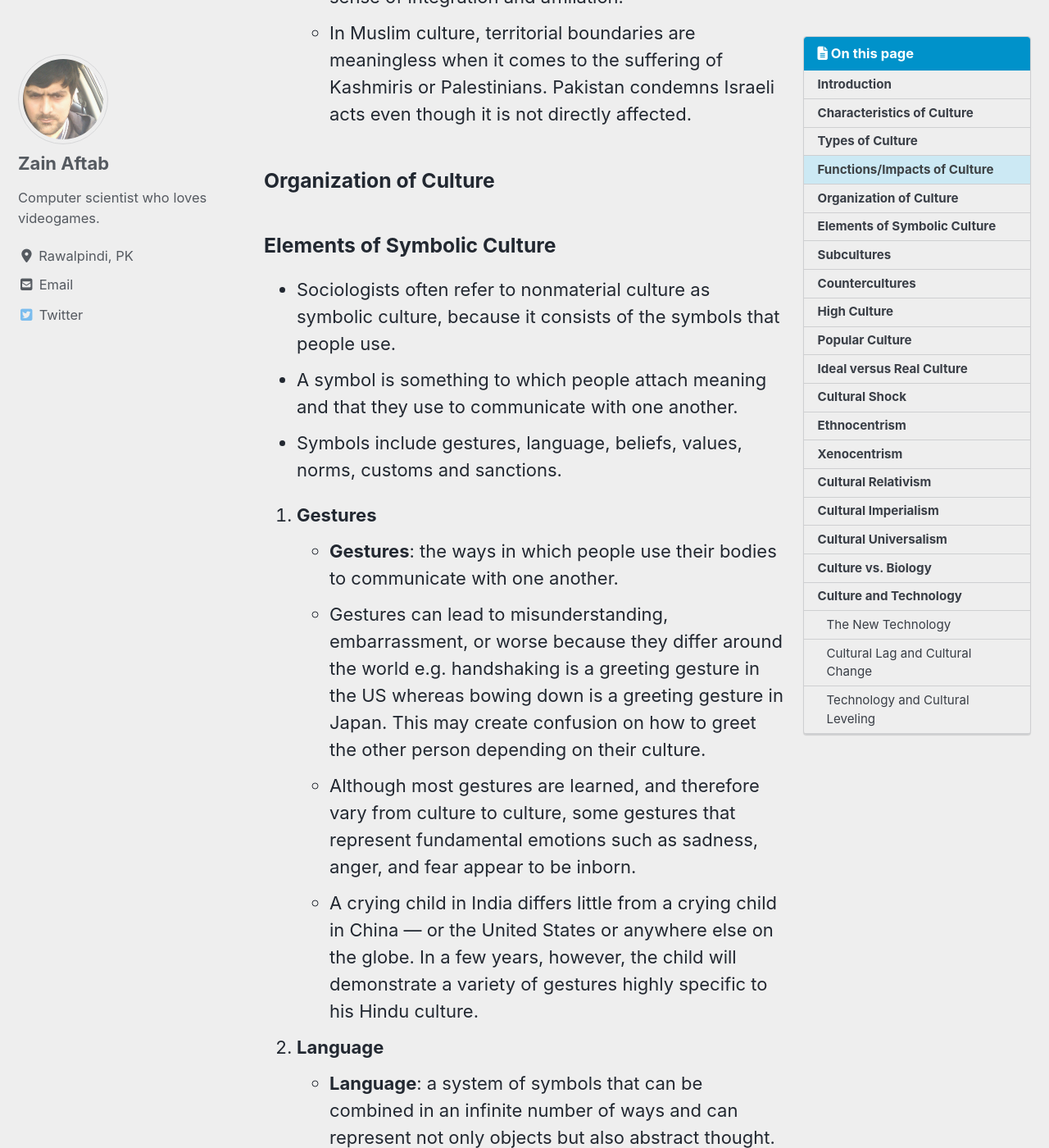
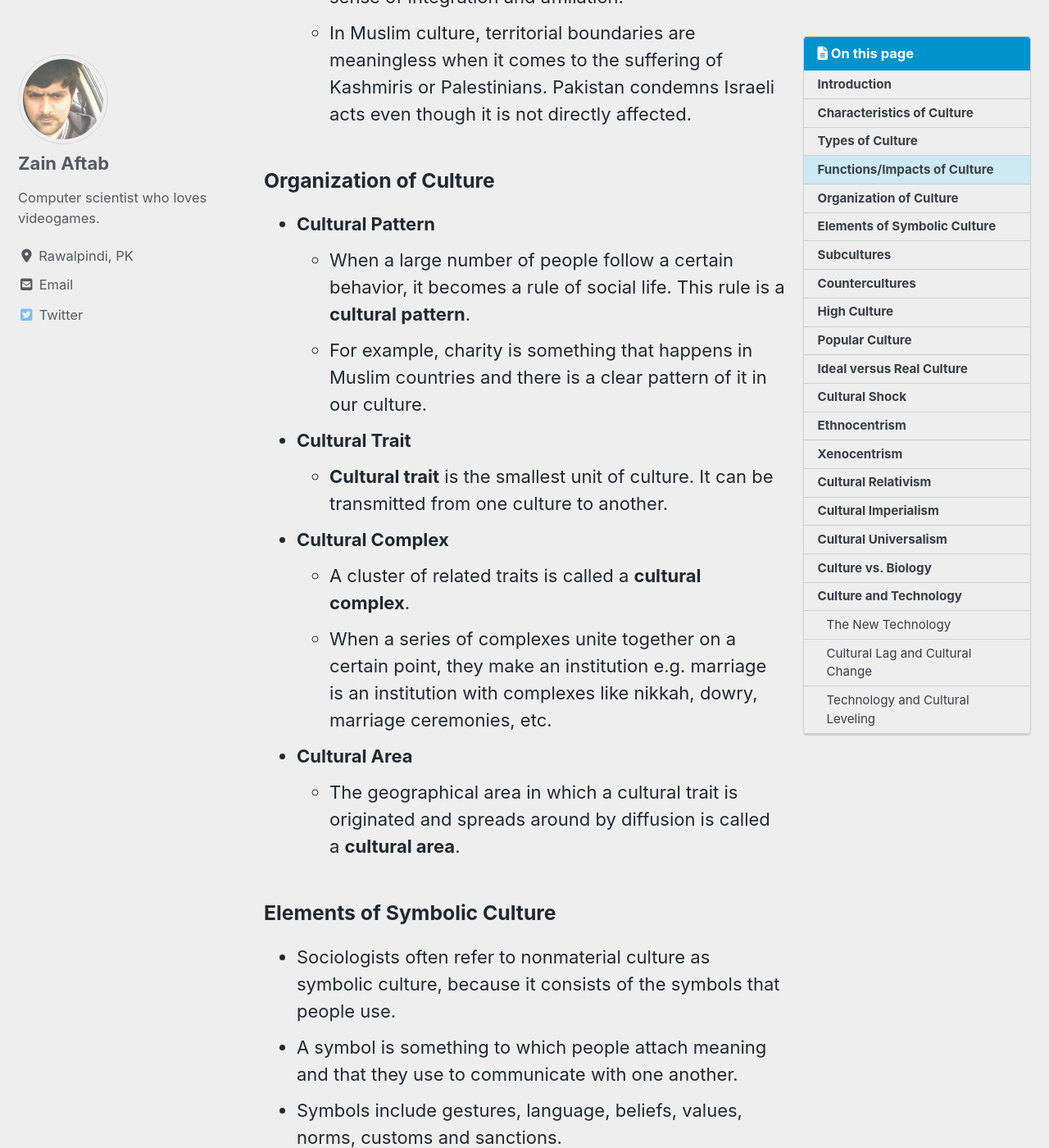
Before and after one commit to zainaftab2225/zainaftab2225.github.io, a Jekyll site: the page built from _sociology/culture.md, in a window 1280 px wide and 1400 px high, scrolled down 6752 px. Shown: the whole window at 82% size. Built offline with Jekyll 4.4.1, drawn with Linux system fonts in a browser that asks for light colours; cached includes are drawn as plain includes; nearby versions of some CDN libraries; comment, search, counter and statistics services are not loaded; some of the changed text lies outside the part shown.

Commit message:
sociology

```diff
--- a/_sociology/culture.md
+++ b/_sociology/culture.md
@@ -93,7 +93,16 @@ date: 2020-08-05
 
 ### Organization of Culture
 
-
+- **Cultural Pattern**
+  - When a large number of people follow a certain behavior, it becomes a rule of social life. This rule is a **cultural pattern**.
+  - For example, charity is something that happens in Muslim countries and there is a clear pattern of it in our culture.
+- **Cultural Trait**
+  - **Cultural trait** is the smallest unit of culture. It can be transmitted from one culture to another.
+- **Cultural Complex**
+  - A cluster of related traits is called a **cultural complex**.
+  - When a series of complexes unite together on a certain point, they make an institution e.g. marriage is an institution with complexes like nikkah, dowry, marriage ceremonies, etc.
+- **Cultural Area**
+  - The geographical area in which a cultural trait is originated and spreads around by diffusion is called a **cultural area**.
 
 ### Elements of Symbolic Culture
 
```
